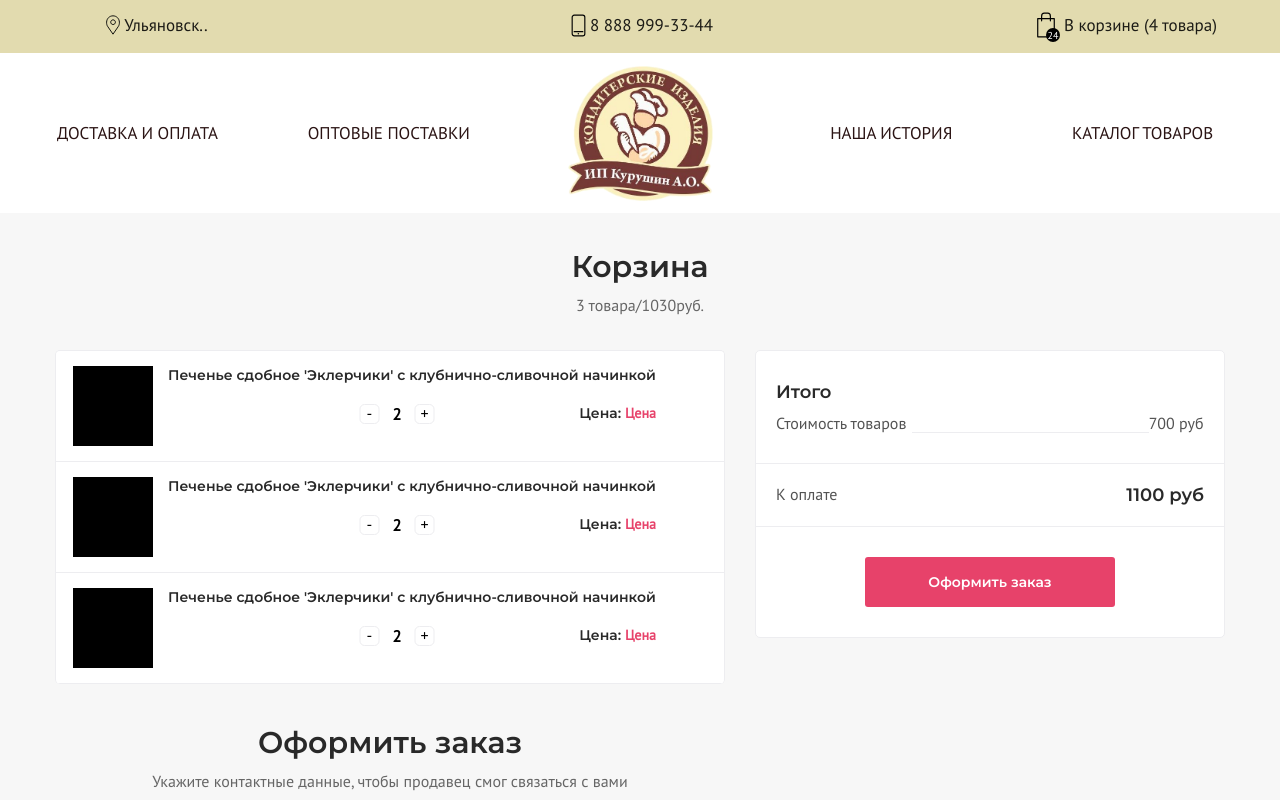
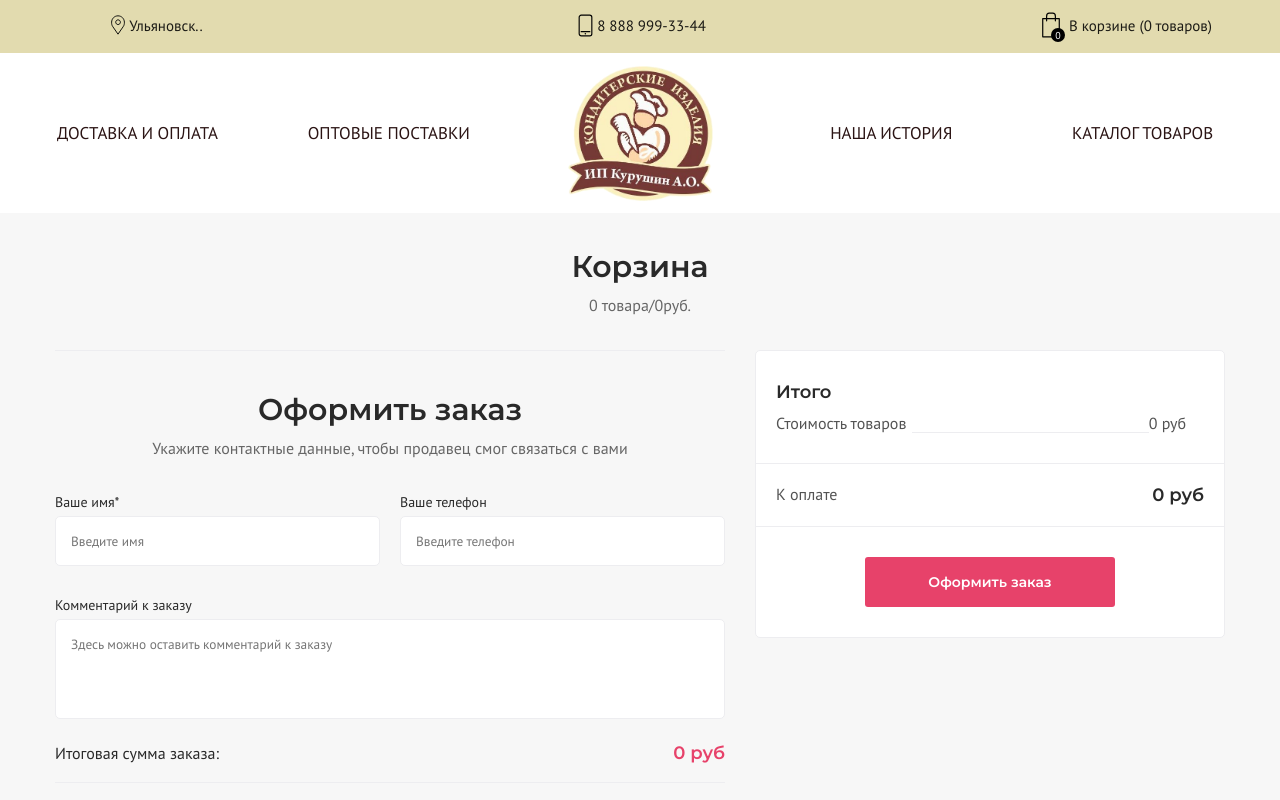
Before and after one commit to X6uddy/confectionery-frontend, a React (Create React App) app: page /basket in a window 1280 px wide. Shown: the top 800 px of the page. Built offline with nearby package versions, Linux system fonts and the light colour scheme.

Commit message:
added basket functionals

```diff
--- a/src/components/basketCard/BasketCard.js
+++ b/src/components/basketCard/BasketCard.js
@@ -1,19 +1,28 @@
 import React from "react";
 import './BasketCard.scss';
+import { useDispatch } from "react-redux";
+import { addItem, removeItem } from "../../store/basketSlice";
 
-const BasketCard = () => {
+
+const BasketCard = ({basketItem}) => {
+
+    const dispatch = useDispatch();
+
+    const {productID, price, quantity, title, photoPath} = basketItem;
+
     return (
         <div className="basketCard">
-            <div className="basketCard__img"></div>
+            {/* накинь линк на фото,чтобы можно было попасть на сингл пейдж */}
+            <img src={`http://127.0.0.1:3004${photoPath}`} alt="product" className="basketCard__img" />
             <div className="basketCard__infoBlock">
-                <div className="basketCard__infoBlock_title">Печенье сдобное 'Эклерчики' с клубнично-сливочной начинкой</div>
+                <div className="basketCard__infoBlock_title">{title}</div>
                 <div className="basketCard__infoBlock-wrapper">
                     <div className="basketCard__infoBlock_amount">
-                        <div className="basketCard__infoBlock_amount-dec">-</div>
-                        <div className="basketCard__infoBlock_amount-sum">2</div>
-                        <div className="basketCard__infoBlock_amount-inc">+</div>
+                        <div onClick={() => dispatch(removeItem(productID))} className="basketCard__infoBlock_amount-dec">-</div>
+                        <div className="basketCard__infoBlock_amount-sum">{quantity}</div>
+                        <div onClick={() => dispatch(addItem(basketItem))} className="basketCard__infoBlock_amount-inc">+</div>
                     </div>
-                    <div className="basketCard__infoBlock_price">Цена: <span>Цена</span></div>
+                    <div className="basketCard__infoBlock_price">Цена: <span>{price} руб.</span></div>
                 </div>
             </div>
         </div>
--- a/src/components/basketCard/BasketCard.scss
+++ b/src/components/basketCard/BasketCard.scss
@@ -12,6 +12,7 @@
         background-color: #000;
     }
     &__infoBlock{
+        width: 100%;
         margin-left: 15px;
         display: flex;
         justify-content: flex-start;
--- a/src/components/header/header.js
+++ b/src/components/header/header.js
@@ -1,7 +1,6 @@
 import React from 'react';
 import { NavLink, Link } from 'react-router-dom';
-import { useDispatch } from "react-redux";
-
+import { useDispatch, useSelector } from "react-redux";
 import cityIcon from '../../resources/icons/header/city.svg';
 import phoneIcon from '../../resources/icons/header/phoneicon.svg';
 import basketIcon from '../../resources/icons/header/basketicon.svg';
@@ -20,8 +19,11 @@ import './Header-media.scss';
 
 function Header() {
     const dispatch = useDispatch();
+    const {totalQuantity} = useSelector(state => state.basketStates);
 
-
+    function typeOfWords(int, array) {
+        return (array = array || ['товар', 'товара', 'товаров']) && array[(int % 100 > 4 && int % 100 < 20) ? 2 : [2, 0, 1, 1, 1, 2][(int % 10 < 5) ? int % 10 : 5]];
+    }
     return(
         <>
             <div className="header" id='header'>
@@ -35,7 +37,6 @@ function Header() {
                                 <div className="header__top_tag" onClick={() => dispatch(openModal())}>Ульяновск..</div>
                             </div>
                             <div className="header__top_elem">
-                                {/* <img className='header__top_phoneIcon' src={phoneIcon} alt='phoneIcon'/> */}
                                 <a href="tel: +78889993344" className="header__top_phoneIcon">
                                     <img className='header__top_phoneIcon' src={phoneIcon} alt='phoneIcon'/>
                                 </a>
@@ -43,11 +44,10 @@ function Header() {
                             </div>
                             <div className="header__top_elem">
                                 <Link to='/basket' className="header__top_basketIcon">
-                                    {/* здесь будет отображаться кол-во товаров в корзине */}
                                     <img className='header__top_basketIcon' src={basketIcon} alt='basketIcon'/>
-                                    <div className="header__top_basketIcon-counter">24</div>
+                                    <div className="header__top_basketIcon-counter">{totalQuantity}</div>
                                 </Link>
-                                <Link to='/basket' className="header__top_tag">В корзине (4 товара)</Link>
+                                <Link to='/basket' className="header__top_tag">В корзине ({totalQuantity} {typeOfWords(totalQuantity)})</Link>
                             </div>
                             </div>
                             <img onClick={() => dispatch(openMenu())} className='header__top_burgerIcon' alt='burgerIcon' src={burgerIcon}/>
@@ -68,6 +68,6 @@ function Header() {
             </div>
             <MapModal />
         </>
-    )
+        )
 }
 export default Header
--- a/src/components/header/header.scss
+++ b/src/components/header/header.scss
@@ -14,7 +14,7 @@
         &_tag {
             color: rgba(0, 0, 0, 0.88);
             font-family: PTSans-Regular;
-            font-size: 17px;
+            font-size: 15px;
             font-style: normal;
             font-weight: 500;
             line-height: normal;
--- a/src/components/pages/basketPage/BasketPage.js
+++ b/src/components/pages/basketPage/BasketPage.js
@@ -2,9 +2,12 @@ import React, { useState } from "react";
 
 import './BasketPage.scss';
 import BasketCard from "../../basketCard/BasketCard";
+import { useSelector } from "react-redux";
 
 
 const BasketPage = () => {
+    const {basketItems, totalQuantity, totalAmount} = useSelector(state => state.basketStates);
+
 
     const [byersName,setBuyersName] = useState('');
     const [buyersNumber,setBuyersNumber] = useState('');
@@ -15,13 +18,13 @@ const BasketPage = () => {
         <div className="basketPage">
             <div className="container">
                 <div className="basketPage__title">Корзина</div>
-                <div className="basketPage__describe">3 товара/1030руб.</div>
+                <div className="basketPage__describe">{totalQuantity} товара/{totalAmount}руб.</div>
                 <div className="basketPage-wrapper">
                     <div className="basketPage__mainContent">
                         <div className="basketPage__mainContent_itemsList">
-                            <BasketCard />
-                            <BasketCard />
-                            <BasketCard />
+                            {basketItems.map((item) => (
+                                    <BasketCard key={item.productID} basketItem={item} />
+                            ))}
                         </div>
                         <div className="basketPage__mainContent_makeOrder">
                             <div className="basketPage__title">Оформить заказ</div>
@@ -66,7 +69,7 @@ const BasketPage = () => {
                                 Итоговая сумма заказа:
                                 </div>
                                 <div className="basketPage__mainContent_orderSum-price">
-                                    1440руб
+                                {totalAmount} руб
                                 </div>
                             </div>
                             <button className="basketPage__btn basketPage__btn_mainContent">Оформить заказ</button>
@@ -78,12 +81,12 @@ const BasketPage = () => {
                             <div className="basketPage__infoWindow_fullPrice">
                                 <div className="basketPage__infoWindow_fullPrice-tag">Стоимость товаров</div>
                                 <div className="basketPage__infoWindow_fullPrice-divider"></div>
-                                <div className="basketPage__infoWindow_fullPrice-price">700 руб</div>
+                                <div className="basketPage__infoWindow_fullPrice-price">{totalAmount} руб</div>
                             </div>
                         </div>
                         <div className="basketPage__infoWindow-bottom">
                             <div className="basketPage__infoWindow_forPay">К оплате</div>
-                            <div className="basketPage__infoWindow_sum">1100 руб</div>
+                            <div className="basketPage__infoWindow_sum">{totalAmount} руб</div>
                         </div>
                         <div className="basketPage__btn-wrapper">
                             <button className="basketPage__btn">Оформить заказ</button>
--- /dev/null
+++ b/src/store/basketSlice.js
@@ -0,0 +1,99 @@
+import { createSlice } from "@reduxjs/toolkit";
+
+const items =
+  localStorage.getItem("basketItems") !== null
+    ? JSON.parse(localStorage.getItem("basketItems"))
+    : [];
+
+const totalAmount =
+  localStorage.getItem("totalAmount") !== null
+    ? JSON.parse(localStorage.getItem("totalAmount"))
+    : 0;
+const totalQuantity =
+    localStorage.getItem("totalQuantity") !== null
+      ? JSON.parse(localStorage.getItem("totalQuantity"))
+      : 0;
+const setItemFunc = (item, totalAmount, totalQuantity) => {
+        localStorage.setItem("basketItems", JSON.stringify(item));
+        localStorage.setItem("totalAmount", JSON.stringify(totalAmount));
+        localStorage.setItem("totalQuantity", JSON.stringify(totalQuantity));
+};
+
+const initialState = {
+    basketItems: items,
+    totalAmount: totalAmount,
+    totalQuantity: totalQuantity
+}
+
+const basketSlice = createSlice({
+    name: 'basketStates',
+    initialState,
+    reducers: {
+        addItem(state,action) {
+            const newItem = action.payload;
+            const id = newItem.productID;
+            const existingItem = state.basketItems.find((item) => item.productID === id);
+            if(!existingItem) {
+                state.basketItems.push({
+                    title: newItem.title,
+                    price: newItem.price,
+                    photoPath: newItem.photoPath,
+                    productID: newItem.productID,
+                    quantity: 1,
+                    totalPrice: newItem.price, //price will increase depend on item quantity
+                });
+            }else{
+                existingItem.quantity++;
+            }
+
+            state.totalQuantity = state.basketItems.reduce(
+                (total, item) => total + Number(item.quantity),
+                0
+              );
+
+            state.totalAmount = state.basketItems.reduce(
+                (total, item) => total + Number(item.price) * Number(item.quantity),
+                0
+            );
+
+            setItemFunc(
+                state.basketItems.map((item) => item),
+                state.totalAmount,
+                state.totalQuantity
+              );
+
+        },
+        //we give id for remove
+        removeItem(state,action) {
+
+            const productID = action.payload;
+            const existingItem = state.basketItems.find((item) => item.productID === productID);
+
+            if(existingItem.quantity === 1){
+                state.basketItems = state.basketItems.filter((item) => item.productID !== productID);
+            }else {
+                existingItem.quantity--;
+                existingItem.totalPrice =
+                  Number(existingItem.totalPrice) - Number(existingItem.price);
+            }
+
+            state.totalAmount = state.basketItems.reduce(
+                (total, item) => total + Number(item.price) * Number(item.quantity),
+                0
+            );
+
+            state.totalQuantity = state.basketItems.reduce(
+                (total, item) => total + Number(item.quantity),
+                0
+              );
+
+            setItemFunc(
+                state.basketItems.map((item) => item),
+                state.totalAmount,
+                state.totalQuantity
+            );
+        }
+    },
+});
+export const {addItem, removeItem} = basketSlice.actions;
+export default basketSlice.reducer;
--- a/src/store/index.js
+++ b/src/store/index.js
@@ -3,6 +3,7 @@ import mapModalReduser from './mapModalSlice';
 import menuReduser from './menuSlice';
 import { productsApiSlice } from './productsApiSlice';
 import CatalogSlice from './catalogSlice';
+import basketSlice from './basketSlice';
 
 
 const store = configureStore({
@@ -11,6 +12,7 @@ const store = configureStore({
     menuState: menuReduser,
     productsApi: productsApiSlice.reducer,
     catalogStates: CatalogSlice,
+    basketStates: basketSlice,
   },
   middleware: (getDefaultMiddleware) => getDefaultMiddleware().concat(productsApiSlice.middleware)
 })
```
Also changed, not shown: src/components/productCard/ProductCard.js (+6 -3 lines).
